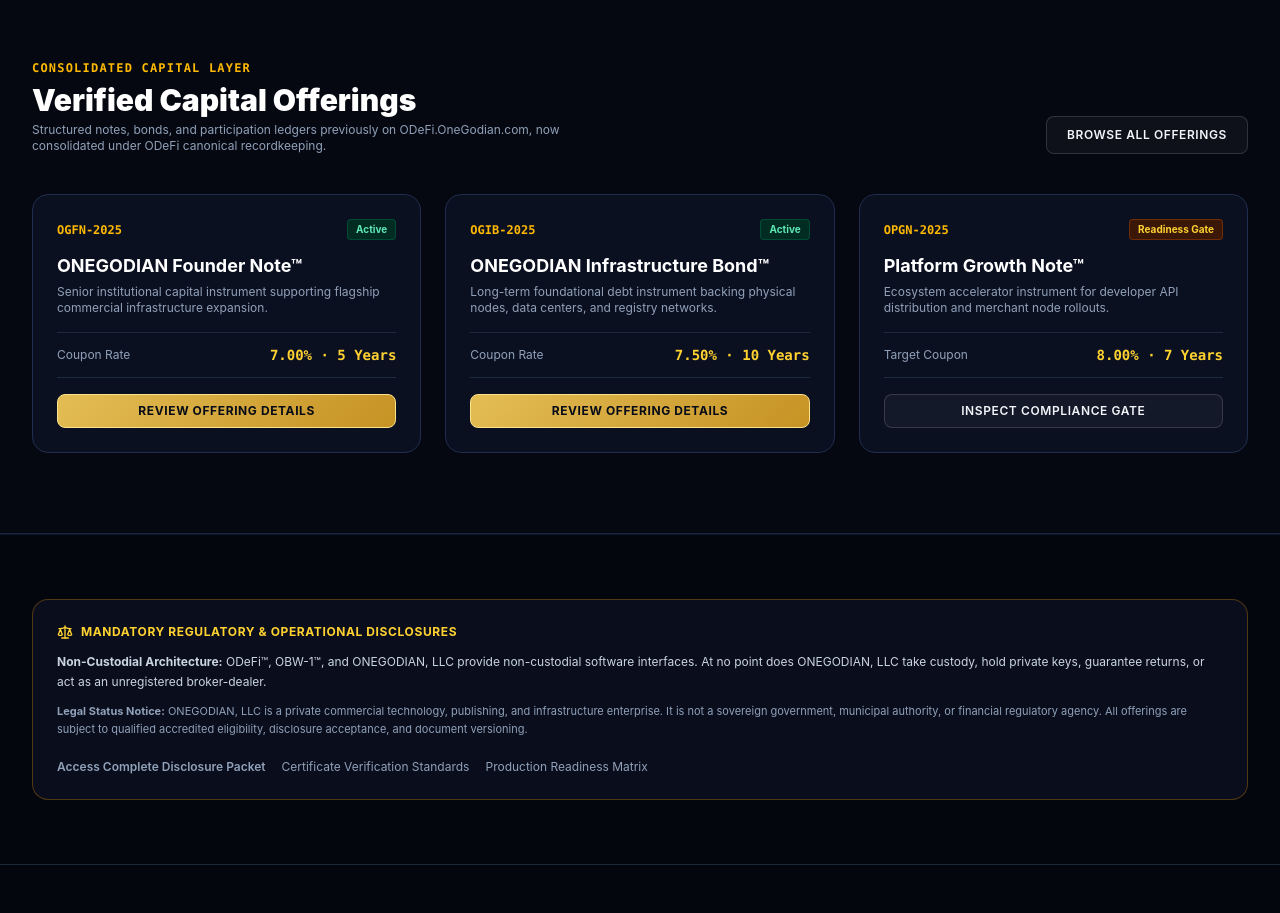
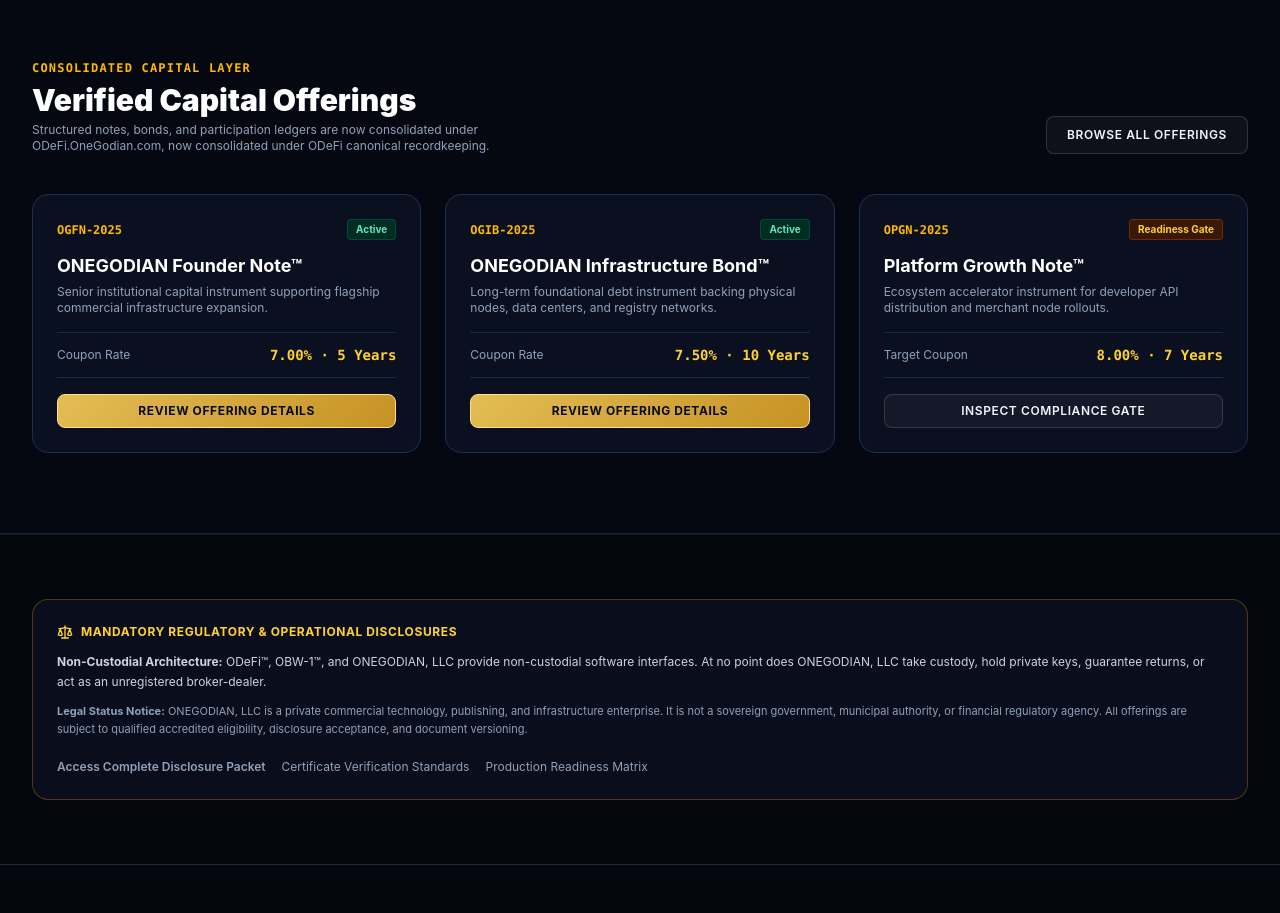
Before and after one commit to ohi-stack/onegodian-capital-web, a Next.js app: page / in a window 1280 px wide. Shown: the part 1740-2653 px from the top of the page. Built offline with nearby package versions, Linux system fonts and the light colour scheme; no server answers.

Commit message:
Polish ODeFi rebrand in app/page.tsx

```diff
--- a/app/page.tsx
+++ b/app/page.tsx
@@ -302,7 +302,7 @@ export default function HomePage() {
                 Verified Capital Offerings
               </h2>
               <p className="text-xs text-slate-400 mt-1 max-w-xl">
-                Structured notes, bonds, and participation ledgers previously on ODeFi.OneGodian.com,
+                Structured notes, bonds, and participation ledgers are now consolidated under ODeFi.OneGodian.com,
                 now consolidated under ODeFi canonical recordkeeping.
               </p>
             </div>
```
